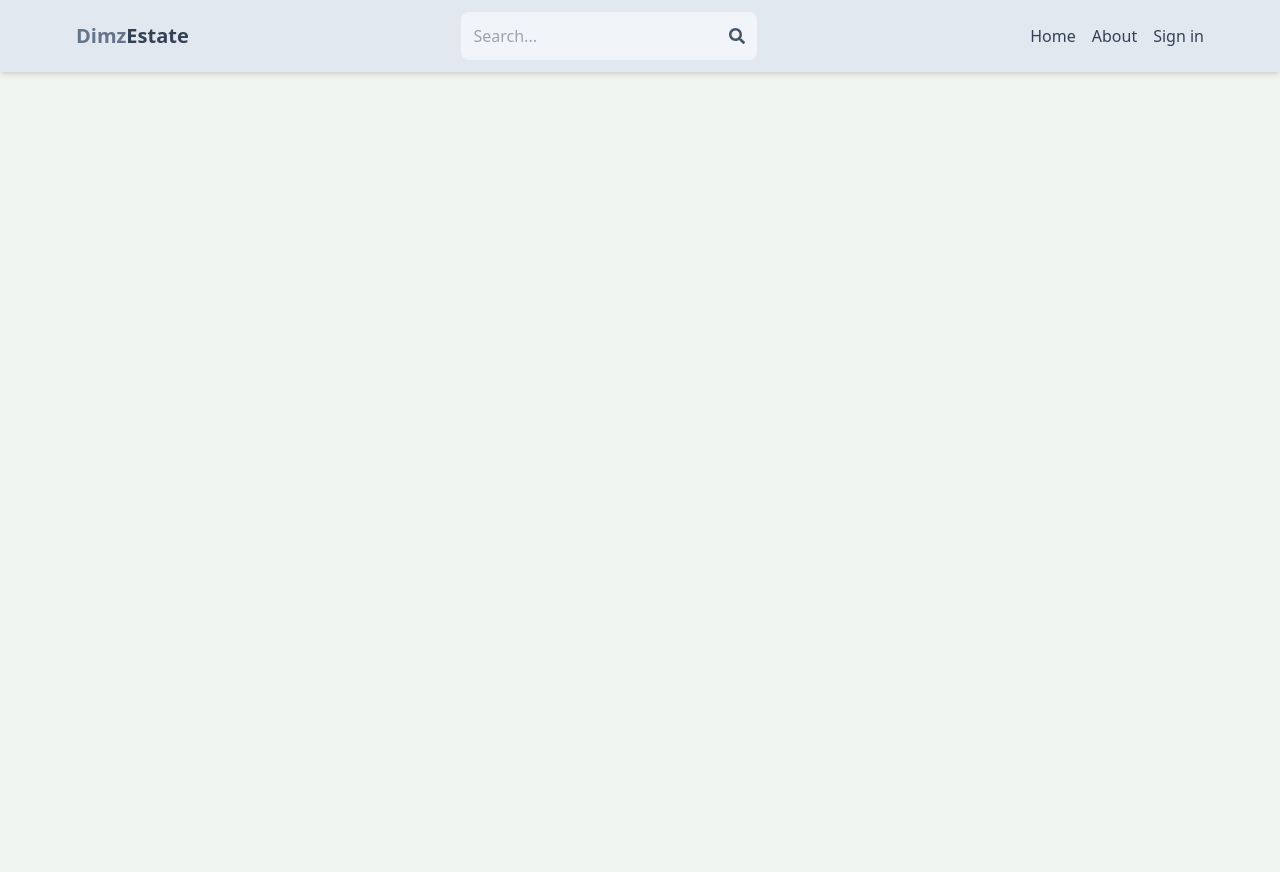
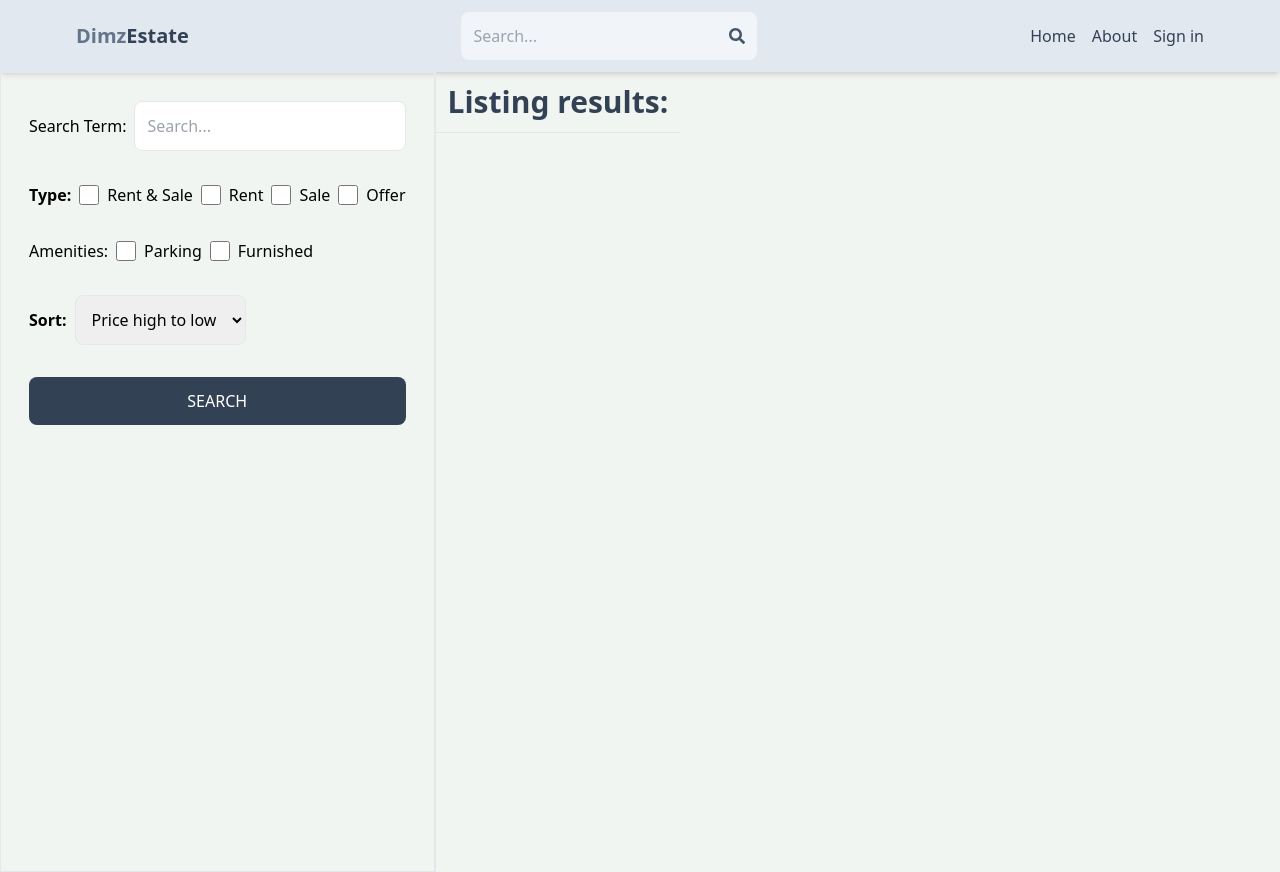
Before and after one commit to dimz-hub/dimzestate_mern, a React (Create React App) app in the folder client/: page /search in a window 1280 px wide. Before the commit the page ends 800 px from the top, so only its background shows below. Built offline with nearby package versions, Linux system fonts and the light colour scheme.

Commit message:
create search page ui

```diff
--- a/client/src/App.js
+++ b/client/src/App.js
@@ -9,6 +9,7 @@
 import CreateListing from "./pages/CreateListing";
 import UpdateListing from "./pages/UpdateListing";
 import Listing from "./pages/Listing";
+import Search from "./pages/Search";
 
 
 function App() {
@@ -20,6 +21,7 @@
       <Route path="/about" element={<About />} />
       <Route path="/sign-in" element={<SignIn />} />
       <Route path="/sign-up" element={<SignUp />} />
+      <Route path="/search" element={<Search />} />
       <Route path="/listings/:listingId" element={<Listing />} />
       <Route element = {<PrivateRoute/>}>
       <Route path="/create-listing" element={<CreateListing />} />
--- /dev/null
+++ b/client/src/pages/Search.jsx
@@ -0,0 +1,67 @@
+import React from 'react'
+
+export default function Search() {
+  return (
+    <div className='flex flex-col md:flex-row'>
+        <div className='p-7 border b-2 md:border-r-2 md:min-h-screen'>
+          <form className='flex flex-col gap-8'>
+            <div className='flex items-center gap-2'>
+              <label className='whitespace-nowrap'>Search Term:</label>
+              <input type='text'
+              id = 'searchTerm'
+              placeholder='Search...'
+              className='border rounded-lg p-3 w-full'
+              />
+            </div>
+            <div className='flex gap-2 flex-wrap items-center'>
+                <label className='font-semibold'>Type:</label>
+                <div className='flex gap-2'>
+                    <input type='checkbox' id='all' className='w-5' />
+                    <span>Rent & Sale</span>
+                </div>
+                <div className='flex gap-2'>
+                    <input type='checkbox' id='rent' className='w-5' />
+                    <span>Rent</span>
+                </div>
+                <div className='flex gap-2'>
+                    <input type='checkbox' id='sale' className='w-5' />
+                    <span>Sale</span>
+                </div>
+                <div className='flex gap-2'>
+                    <input type='checkbox' id='offer' className='w-5' />
+                    <span>Offer</span>
+                </div>
+            </div>
+            <div className='flex gap-2 flex-wrap items-center'>
+                <label>Amenities:</label>
+                <div className='flex gap-2'>
+                    <input type='checkbox' id='parking' className='w-5' />
+                    <span>Parking</span>
+                </div>
+                <div className='flex gap-2'>
+                    <input type='checkbox' id='furnished' className='w-5' />
+                    <span>Furnished</span>
+                </div>
+
+            </div>
+            <div className='flex gap-2 items-center'>
+                <label className='font-semibold'>Sort:</label>
+                <select id='sort_order' className='border rounded-lg p-3'>
+                 <option>Price high to low</option>
+                 <option>Price low to high</option>
+                 <option>Latest</option>
+                 <option>Oldest</option>
+                </select>
+            </div>
+            <button className='bg-slate-700 text-white p-3
+            rounded-lg uppercase hover:opacity-95'>Search</button>
+          </form>
+
+        </div>
+        <div className=''>
+            <h1 className='text-3xl font-semibold border-b p-3 text-slate-700'>Listing results:</h1>
+
+        </div>
+    </div>
+  )
+}
```
